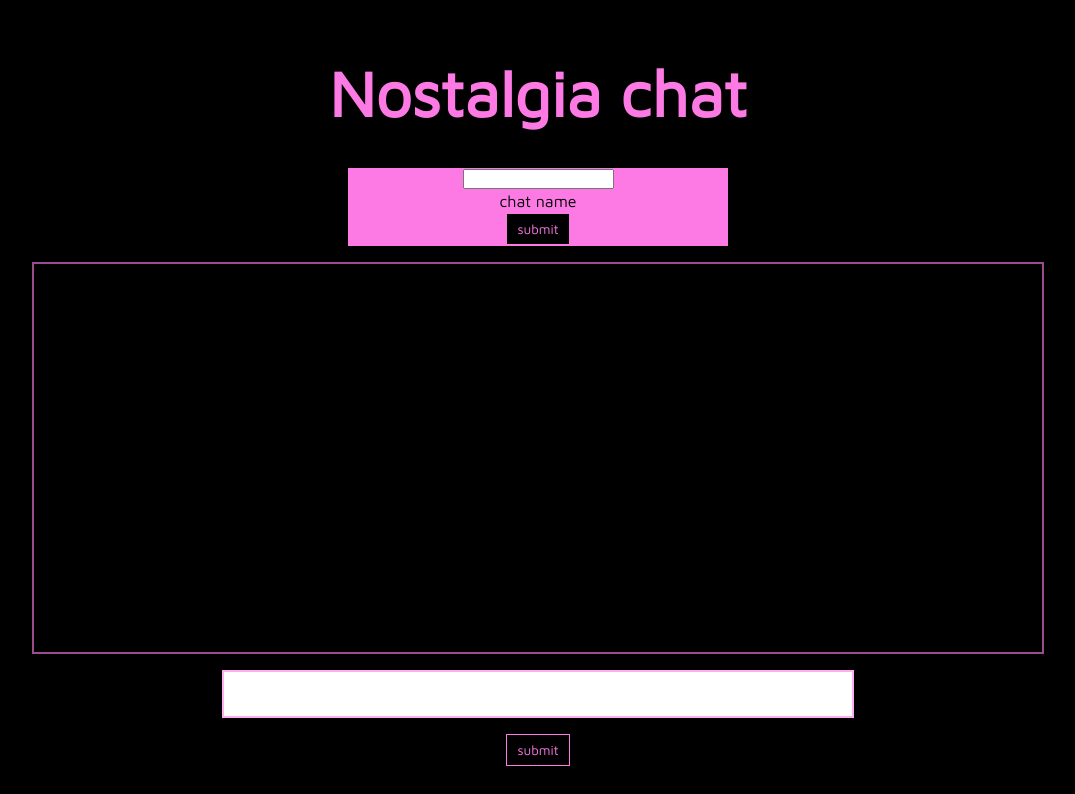
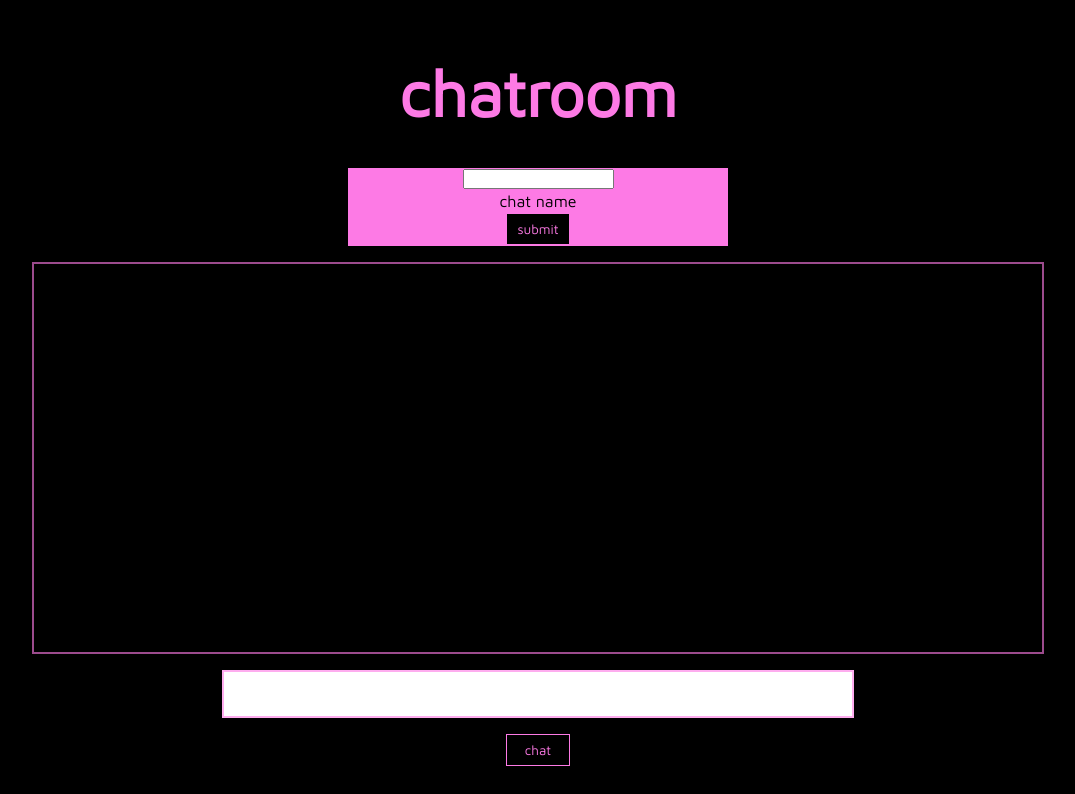
Before and after one commit to Russellgrd/chatapp, a website: page index.html in a window 1280 px wide. Shown: the whole page, without its empty margins (102-1177 px from the left). Drawn offline with Linux system fonts and the light colour scheme.

```diff
--- a/app.js
+++ b/app.js
@@ -54,8 +54,7 @@
         connection.send(`user ${newUserConnection} has entered the chat`);
     })
     connection.on('open', (c) => {
-         console.log('open connection:', c)
-         console.log('we are here');
+         console.log('connection opened');
     })
 
     connection.on('close', (c) => {
--- a/index.html
+++ b/index.html
@@ -10,9 +10,8 @@
 <body>
 
     <div class="chatHome">
-
         <div class="chatHome-banner">
-            <h3 class="chatHome-banner-heading">Nostalgia chat</h3>
+            <h3 class="chatHome-banner-heading">chatroom</h3>
         </div>
 
         <form class="nameForm">
@@ -25,7 +24,7 @@
         <p class="chathome-userName"></p>
         <div class="chatHome-messagesBox"></div>
         <input type="text" class="chatHome-input">
-        <button class="submitButton btn_std">submit</button>
+        <button class="submitButton btn_std">chat</button>
     </div>
 
 <script>
@@ -96,8 +95,6 @@
             }
     }
 
-
-
 </script>
 
 </body>
```
